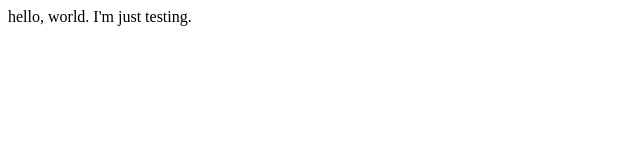
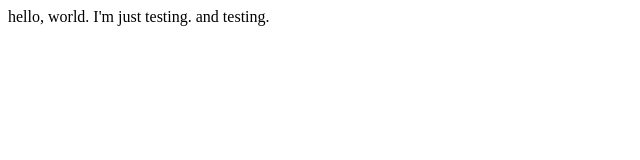
Before and after one commit to drewgaze/no.place, a website: page public/index.html in a window 1280 px wide. Shown: the full height of the page, 0-640 px from the left. Drawn offline with Linux system fonts and the light colour scheme.

Commit message:
more tests

```diff
--- a/public/index.html
+++ b/public/index.html
@@ -3,6 +3,6 @@
         <title>no.place</title>
     </head>
     <body>
-       hello, world. I'm just testing.
+       hello, world. I'm just testing. and testing.
     </body>
 </html>
```
